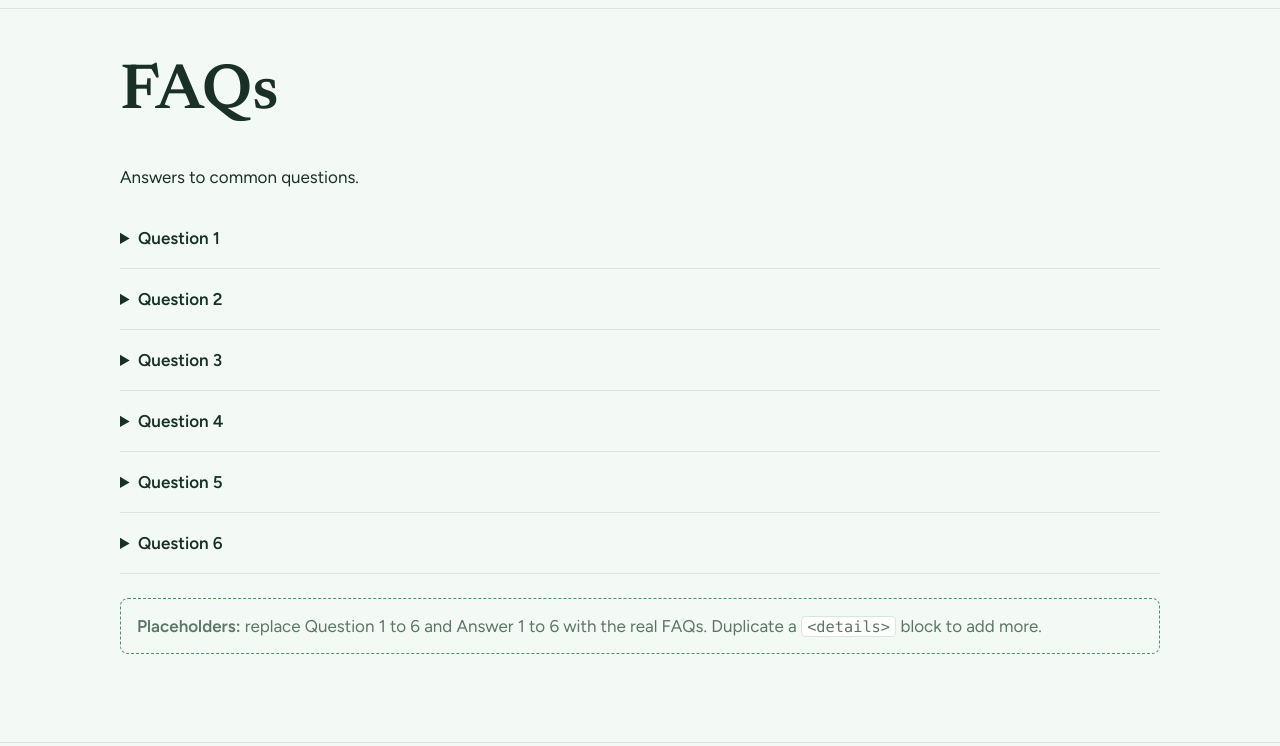
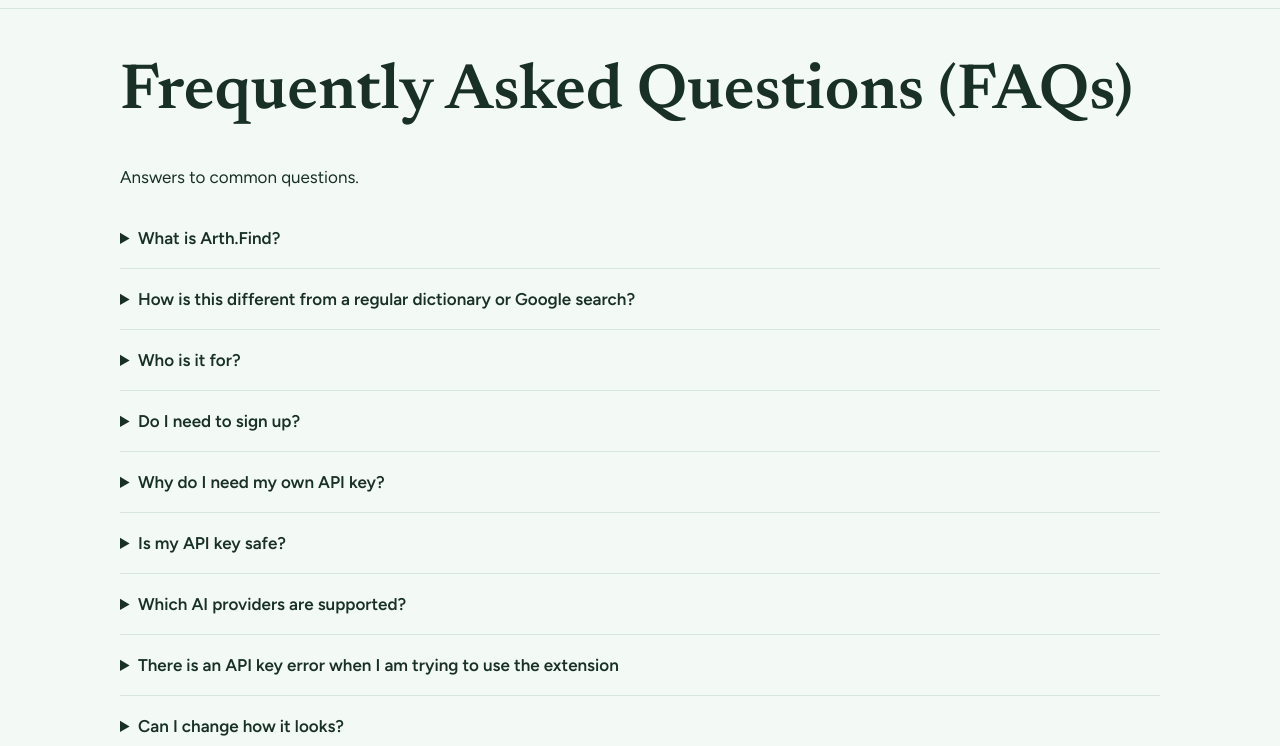
Before and after one commit to dipesh-gir-i/arth.find, a plain HTML site: page index.html in a window 1280 px wide. Both pictures are taken after a click on the link "FAQs". Shown: the part 54-800 px from the top of the page. Drawn offline with Linux system fonts and the light colour scheme.

Commit message:
Update index.html

```diff
--- a/index.html
+++ b/index.html
@@ -89,15 +89,17 @@
 
 <!-- FAQ -->
 <div class="page wrap" id="faq">
-<h1>FAQs</h1>
+<h1> Frequently Asked Questions (FAQs)</h1>
 <p>Answers to common questions.</p>
-<details><summary>Question 1</summary><p>Answer 1</p></details>
-<details><summary>Question 2</summary><p>Answer 2</p></details>
-<details><summary>Question 3</summary><p>Answer 3</p></details>
-<details><summary>Question 4</summary><p>Answer 4</p></details>
-<details><summary>Question 5</summary><p>Answer 5</p></details>
-<details><summary>Question 6</summary><p>Answer 6</p></details>
-<div class="todo"><strong>Placeholders:</strong> replace Question 1 to 6 and Answer 1 to 6 with the real FAQs. Duplicate a <code>&lt;details&gt;</code> block to add more.</div>
+<details><summary>What is Arth.Find?</summary><p>A browser extension that shows you the meaning of any word, phrase, or sentence you select based on the exact context you're reading it in without leaving the page.</p></details>
+<details><summary>How is this different from a regular dictionary or Google search?</summary><p>A dictionary gives you one generic definition for every use of a word. Arth.Find looks at the sentence (and nearby heading) around your selection and generates a meaning that actually fits what you're reading plus you never leave the page to get it.</p></details>
+<details><summary>Who is it for?</summary><p>Whether you're a student tackling complex papers, a professional conducting research, or a passionate reader saving on expensive textbooks,this is for you. From engineering diagrams and medical journals to classic literature, master any text directly in your browser.</p></details>
+<details><summary>Do I need to sign up?</summary><p>No account is required. You bring your own AI provider API key (e.g. from Gemini or OpenAI) to power the explanations.</p></details>
+<details><summary>Why do I need my own API key?</summary><p>This keeps the extension free to use and puts you in control of your own usage and costs, rather than routing everyone's requests through a shared, rate-limited key.</p></details>
+<details><summary>Is my API key safe?</summary><p>It's encrypted before it's stored and is never shown back to you in the browser.</p></details>
+<details><summary>Which AI providers are supported?</summary><p>Gemini, OpenAI and NVIDIA NIM.</p></details>
+<details><summary>There is an API key error when I am trying to use the extension</summary><p>Remove saved provider key and re-enter it.</p></details>
+<details><summary>Can I change how it looks?</summary><p>8 color themes and several background options are available in settings.</p></details>
 </div>
 
 <!-- PRIVACY -->
```
